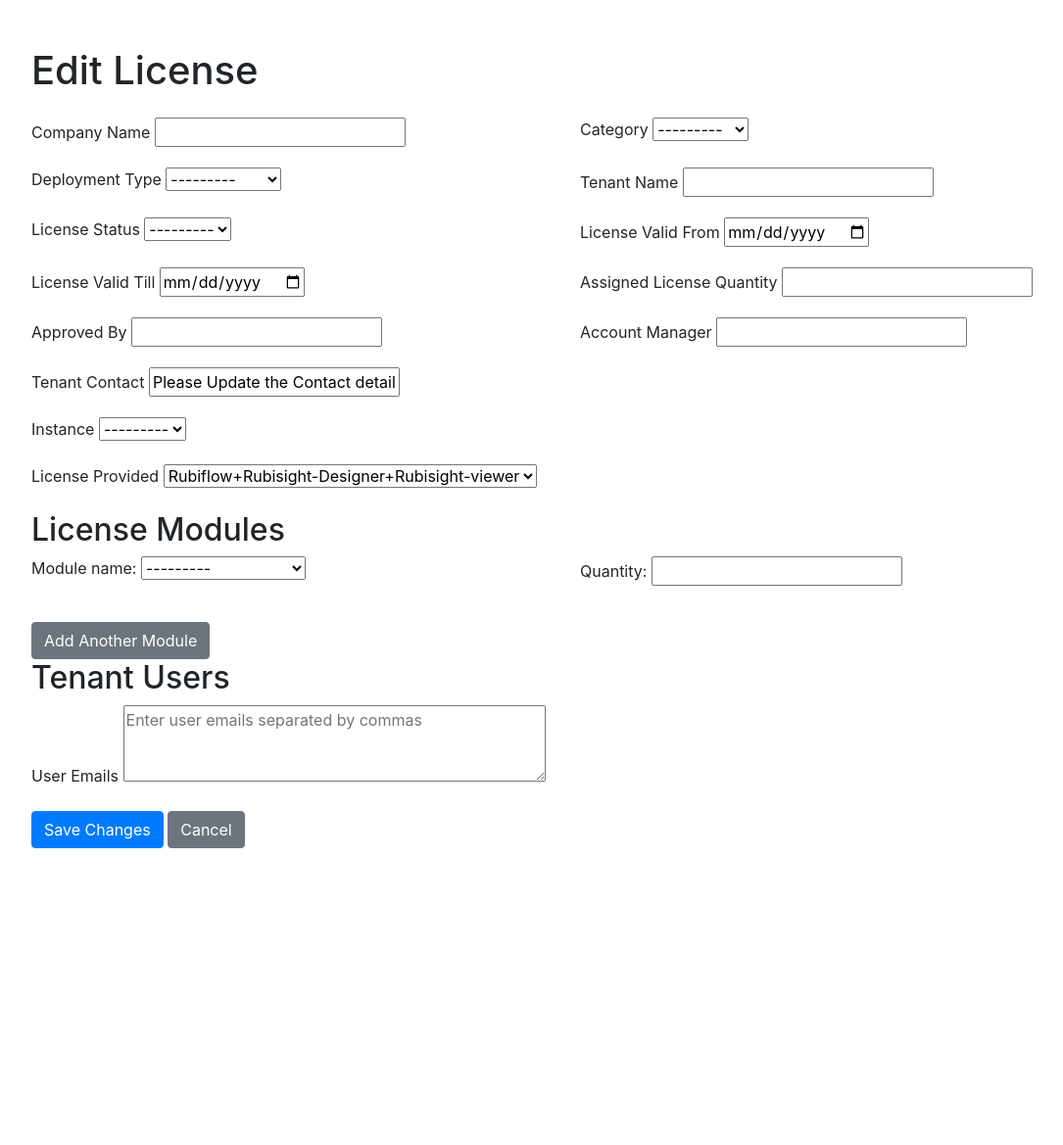
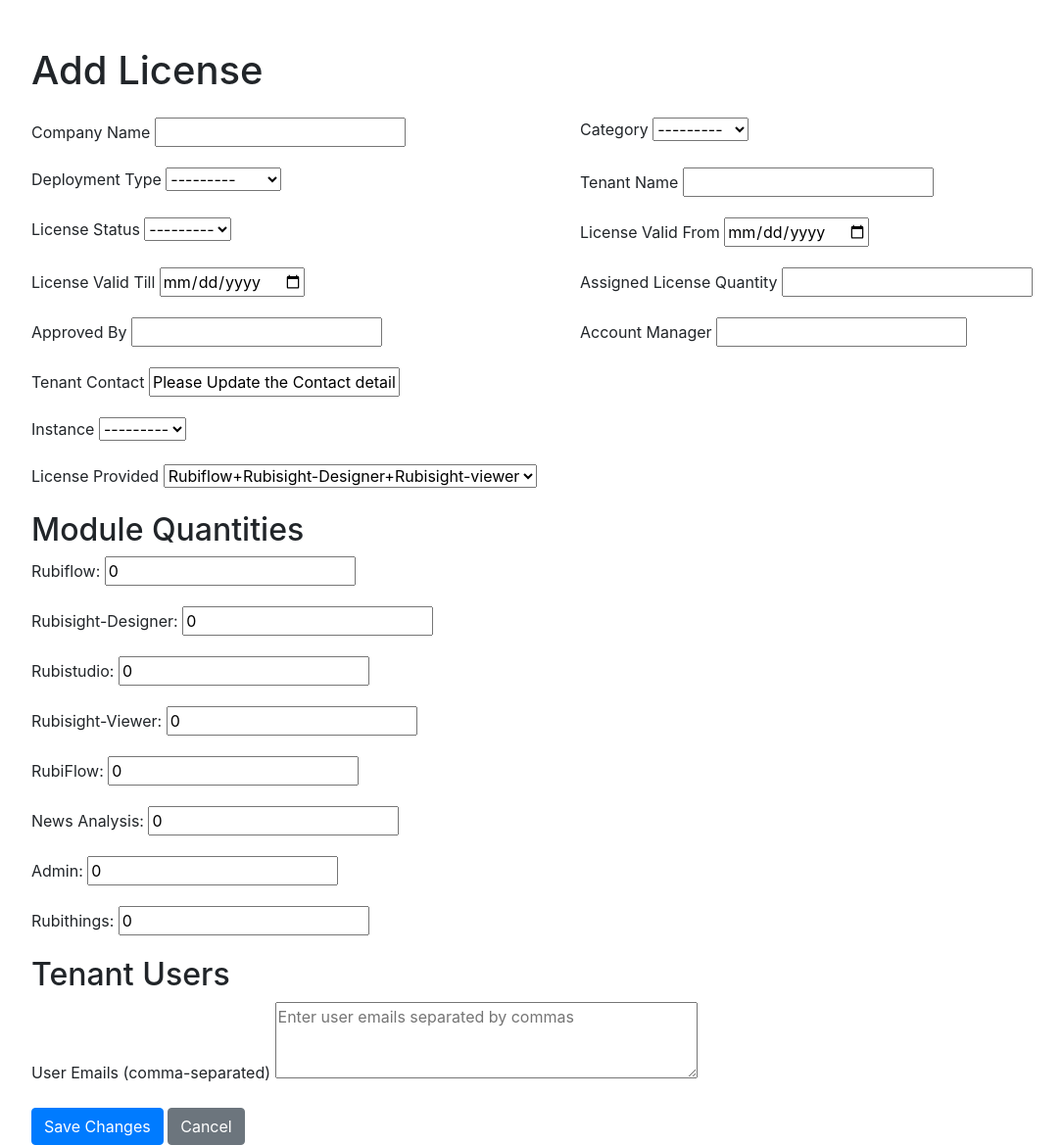
Before and after one commit to PrajwalAnkushrao8/License_management, a Django app: page /add/ in a window 1280 px wide. Shown: the whole page at 98% size, without its empty margins (53-1138 px from the left). Before the commit the page ends 866 px from the top, so only its background shows below. Run offline with Django 4.2, Linux system fonts and the light colour scheme; the visitor is signed in with stand-in values (Sample User, id 1); some libraries are stand-ins or nearby versions.

Commit message:
PA | Saving multiples modules with quantities

```diff
--- a/license_management/license_app/forms.py
+++ b/license_management/license_app/forms.py
@@ -42,3 +42,18 @@ class BulkImportForm(forms.Form):
 class UserSearchForm(forms.Form):
     tenant_name = forms.CharField(max_length=255, required=False, label='Tenant Name')
     username = forms.CharField(max_length=255, required=False, label='Username')
+
+
+class ModuleQuantityForm(forms.Form):
+    # Define module names
+    module_names = ['Rubiflow', 'Rubisight-Designer', 'Rubistudio', 'Rubisight-Viewer','RubiFlow','News Analysis','Admin','Rubithings']
+
+    def __init__(self, *args, **kwargs):
+        super().__init__(*args, **kwargs)
+        # Add fields for each module with a default value of zero
+        for module_name in self.module_names:
+            self.fields[f'quantity_{module_name}'] = forms.IntegerField(
+                initial=0,
+                label=module_name,
+                required=False
+            )
--- a/license_management/license_app/templates/license_app/add_license.html
+++ b/license_management/license_app/templates/license_app/add_license.html
@@ -1,13 +1,13 @@
 <!DOCTYPE html>
 <html>
 <head>
-    <title>Edit License</title>
+    <title>Add License</title>
     <!-- Bootstrap CSS -->
     <link rel="stylesheet" href="https://stackpath.bootstrapcdn.com/bootstrap/4.3.1/css/bootstrap.min.css">
 </head>
 <body>
     <div class="container mt-5">
-        <h1 class="mb-4">Edit License</h1>
+        <h1 class="mb-4">Add License</h1>
         <form method="post">
             {% csrf_token %}
             <div class="form-row">
@@ -77,27 +77,21 @@
                 </div>
 
             </div>
-            <h2>License Modules</h2>
+            <h2>Module Quantities</h2>
             <div id="modules">
-                {% for form in module_formset %}
+                {% for field in module_form %}
                     <div class="form-row">
                         <div class="form-group col-md-6">
-                            {{ form.module_name.label_tag }}
-                            {{ form.module_name }}
-                        </div>
-                        <div class="form-group col-md-6">
-                            {{ form.quantity.label_tag }}
-                            {{ form.quantity }}
+                            {{ field.label_tag }}
+                            {{ field }}
                         </div>
                     </div>
                 {% endfor %}
-                {{ module_formset.management_form }}
             </div>
-            <button id="add-module" class="btn btn-secondary mt-3">Add Another Module</button>
 
             <h2>Tenant Users</h2>
             <div class="form-group">
-                <label for="user_emails">User Emails</label>
+                <label for="user_emails">User Emails (comma-separated)</label>
                 {{ bulk_user_form.user_emails }}
             </div>
 
@@ -110,6 +104,5 @@
     <script src="https://code.jquery.com/jquery-3.3.1.slim.min.js"></script>
     <script src="https://cdnjs.cloudflare.com/ajax/libs/popper.js/1.14.7/umd/popper.min.js"></script>
     <script src="https://stackpath.bootstrapcdn.com/bootstrap/4.3.1/js/bootstrap.min.js"></script>
-
 </body>
 </html>
--- a/license_management/license_app/views.py
+++ b/license_management/license_app/views.py
@@ -2,8 +2,8 @@ from datetime import datetime
 from django.shortcuts import get_object_or_404, render, redirect
 from django.contrib.auth.decorators import login_required
 from django.contrib.auth import authenticate, login
-from .forms import LicenseForm, LicenseModuleFormSet, TenantUserFormSet, BulkImportForm,  UserSearchForm, BulkTenantUserForm
-from .models import License,TenantUser
+from .forms import LicenseForm, LicenseModuleFormSet, ModuleQuantityForm, TenantUserFormSet, BulkImportForm,  UserSearchForm, BulkTenantUserForm
+from .models import License, LicenseModule,TenantUser
 from django.contrib import messages
 from django.contrib.auth.forms import AuthenticationForm
 import csv
@@ -32,34 +32,42 @@ def home_view(request):
 def add_license_view(request):
     if request.method == 'POST':
         form = LicenseForm(request.POST)
-        module_formset = LicenseModuleFormSet(request.POST)
+        module_form = ModuleQuantityForm(request.POST)
         bulk_user_form = BulkTenantUserForm(request.POST)
 
-        if form.is_valid() and module_formset.is_valid() and bulk_user_form.is_valid():
+        if form.is_valid() and module_form.is_valid() and bulk_user_form.is_valid():
             license_obj = form.save(commit=False)
             license_obj.submitted_by = request.user
             license_obj.save()
 
-            # Save the module formset with the new license instance
-            module_formset.instance = license_obj
-            module_formset.save()
+            # Save module quantities
+            for field in module_form:
+                module_name = field.label
+                quantity = module_form.cleaned_data[field.name]
+                if quantity > 0:
+                    LicenseModule.objects.create(
+                        license=license_obj,
+                        module_name=module_name,
+                        quantity=quantity
+                    )
 
+            # Handle tenant user emails
             user_emails = bulk_user_form.cleaned_data['user_emails']
             for email in user_emails.split(','):
                 TenantUser.objects.create(license=license_obj, user_email=email.strip())
 
             return redirect('home')
-        else:
-            # Print errors if any
-            print("License Form Errors:", form.errors)
-            print("Bulk User Form Errors:", bulk_user_form.errors)
-            print("Module Formset Errors:", module_formset.errors)
     else:
         form = LicenseForm()
-        module_formset = LicenseModuleFormSet()
+        module_form = ModuleQuantityForm()
         bulk_user_form = BulkTenantUserForm()
 
-    return render(request, 'license_app/add_license.html', {'form': form, 'module_formset': module_formset, 'bulk_user_form': bulk_user_form})
+    return render(request, 'license_app/add_license.html', {
+        'form': form,
+        'module_form': module_form,
+        'bulk_user_form': bulk_user_form
+    })
+
 
 
 
```
